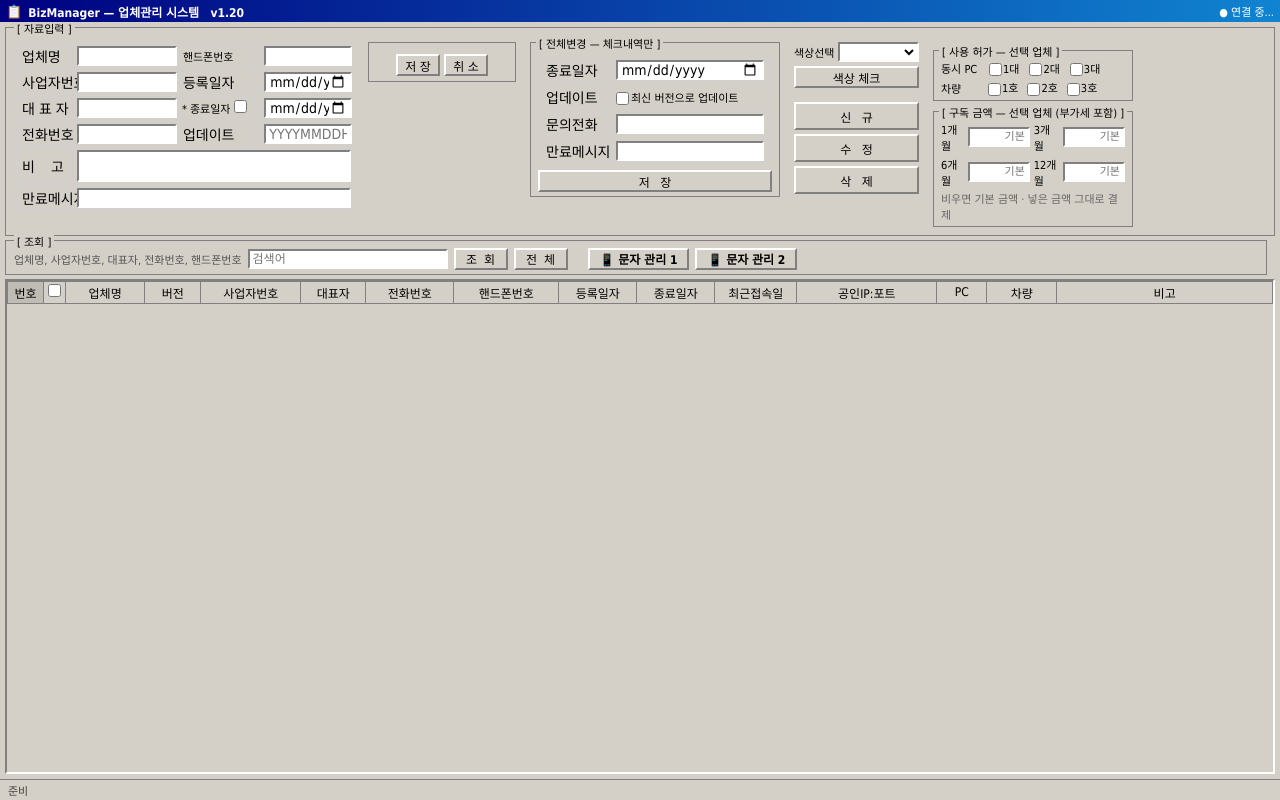
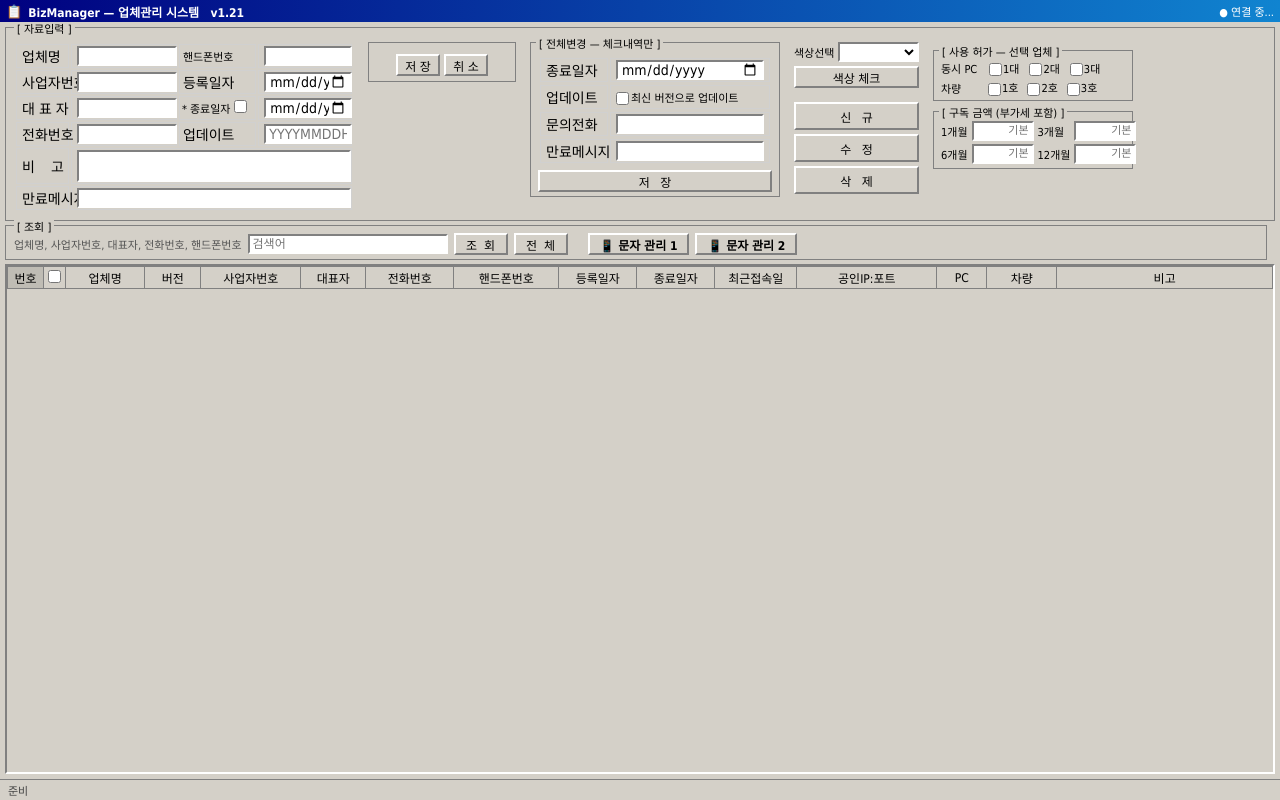
Before and after one commit to oyinkr-biz/biz-u, a plain HTML site: page bm/index.html in a window 1280 px wide. Drawn offline with Linux system fonts and the light colour scheme; a script that the page names is missing.

Commit message:
BizManager v1.21

```diff
--- a/bm/index.html
+++ b/bm/index.html
@@ -83,7 +83,7 @@ tbody tr.sel td { background: #000080 !important; color: #fff !important; }
 <!-- ══ Title Bar ══════════════════════════════════════════════ -->
 <div class="tb">
   <span class="tb-icon">📋</span>
-  <span class="tb-title">BizManager &mdash; 업체관리 시스템 &nbsp; v1.20</span>
+  <span class="tb-title">BizManager &mdash; 업체관리 시스템 &nbsp; v1.21</span>
   <span class="tb-conn" id="conn">● 연결 중...</span>
 </div>
 
@@ -217,14 +217,13 @@ tbody tr.sel td { background: #000080 !important; color: #fff !important; }
         </div>
         <!-- 구독 금액: 이 업체만 (공급가, 비우면 업체 PC 설정·기본 금액) — 매장 BizTech 결제 때 받아 씀 (v1.18) -->
         <div style="border:1px solid #808080;padding:2px 7px 4px;position:relative;font-size:11px;margin-top:10px">
-          <span style="position:absolute;top:-8px;left:5px;background:#d4d0c8;padding:0 3px;font-size:11px">[ 구독 금액 — 선택 업체 (부가세 포함) ]</span>
-          <div style="display:grid;grid-template-columns:auto 1fr auto 1fr;gap:3px 4px;align-items:center;margin-top:7px">
+          <span style="position:absolute;top:-8px;left:5px;background:#d4d0c8;padding:0 3px;font-size:11px">[ 구독 금액 (부가세 포함) ]</span>
+          <div style="display:grid;grid-template-columns:auto 1fr auto 1fr;gap:3px 4px;align-items:center;margin-top:7px;white-space:nowrap" title="비우면 기본 금액 · 넣은 금액 그대로 결제">
             <span>1개월</span><input type="text" id="f-pp1" class="f-pp" inputmode="numeric" style="width:62px;text-align:right" placeholder="기본" oninput="ppAuto(this.value)" title="넣으면 3·6·12개월이 ×3·×6·×12로 자동 (그 뒤 따로 고칠 수 있음)">
             <span>3개월</span><input type="text" id="f-pp3" class="f-pp" inputmode="numeric" style="width:62px;text-align:right" placeholder="기본">
             <span>6개월</span><input type="text" id="f-pp6" class="f-pp" inputmode="numeric" style="width:62px;text-align:right" placeholder="기본">
             <span>12개월</span><input type="text" id="f-pp12" class="f-pp" inputmode="numeric" style="width:62px;text-align:right" placeholder="기본">
           </div>
-          <div style="color:#666;margin-top:2px">비우면 기본 금액 · 넣은 금액 그대로 결제</div>
         </div>
       </div>
 
```
